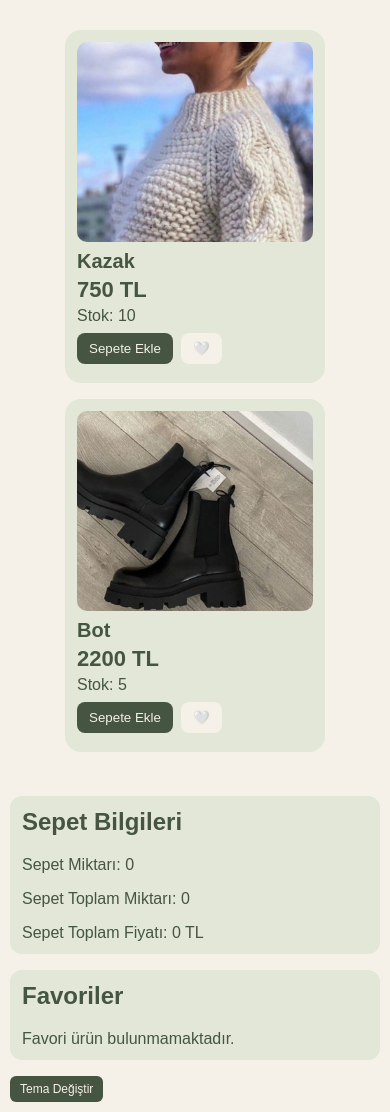
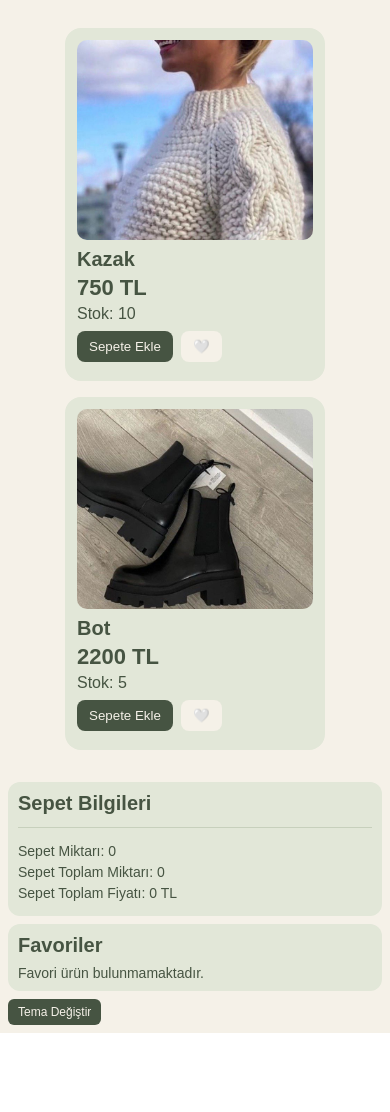
Before and after one commit to ahsenKas/mini-alisveris-sepeti, a React (Vite) app: page / in a window 390 px wide. After the commit the page ends 1033 px from the top, so only its background shows below. Built offline with nearby package versions, Linux system fonts and the light colour scheme.

Commit message:
sepet bildirimleri düzenlendi

```diff
--- a/src/App.css
+++ b/src/App.css
@@ -18,7 +18,7 @@ body {
 .app {
   width: 100%;
   min-height: 100vh;
-  padding: 20px;
+  padding: 12px;
 }
 
 .light-theme {
@@ -35,14 +35,14 @@ body {
   display: flex;
   flex-direction: column;
   align-items: stretch;
-  gap: 16px;
+  gap: 12px;
   width: 100%;
-  margin-top: 24px;
+  margin-top: 16px;
 }
 
 .sepet-bilgileri {
   width: 100%;
-  padding: 20px;
+  padding: 14px;
   border-radius: 12px;
   background-color: #e2e7d8;
   color: #465442;
@@ -54,16 +54,28 @@ body {
 }
 
 .sepet-bilgileri h2 {
-  margin-top: 0;
+  margin: 0 0 12px;
+  font-size: 20px;
 }
 
-.sepet-bilgileri p:last-child {
-  margin-bottom: 0;
+.sepet-toplamlari {
+  margin-top: 12px;
+  padding-top: 10px;
+  border-top: 1px solid #c7d0bc;
+}
+
+.dark-theme .sepet-toplamlari {
+  border-top-color: #53634f;
+}
+
+.sepet-toplamlari p {
+  margin: 5px 0;
+  font-size: 14px;
 }
 
 .favoriler {
   width: 100%;
-  padding: 16px;
+  padding: 12px 14px;
   border-radius: 12px;
   background-color: #e2e7d8;
   color: #465442;
@@ -75,11 +87,13 @@ body {
 }
 
 .favoriler h2 {
-  margin-top: 0;
+  margin: 0 0 8px;
+  font-size: 20px;
 }
 
 .favoriler p {
-  margin-bottom: 0;
+  margin: 5px 0 0;
+  font-size: 14px;
 }
 
 .tema-degistirme {
@@ -105,11 +119,16 @@ body {
 
 @media (max-width: 600px) {
   .app {
-    padding: 10px;
+    padding: 8px;
+  }
+
+  .alt-bolum {
+    gap: 8px;
+    margin-top: 12px;
   }
 
   .sepet-bilgileri,
   .favoriler {
-    padding: 12px;
+    padding: 10px;
   }
 }
--- a/src/App.jsx
+++ b/src/App.jsx
@@ -28,6 +28,10 @@ function App() {
         setFavroriler={setFavroriler}
       />
 
+      <div className="alt-bolum">
+        <div className="sepet-bilgileri">
+          <h2>Sepet Bilgileri</h2>
+
           <Cart
             sepetim={sepet}
             setSepetim={setSepet}
@@ -35,12 +39,11 @@ function App() {
             toplamMiktar={toplamMiktar}
           />
 
-      <div className="alt-bolum">
-        <div className="sepet-bilgileri">
-          <h2>Sepet Bilgileri</h2>
+          <div className="sepet-toplamlari">
             <p>Sepet Miktarı: {sepet.length}</p>
             <p>Sepet Toplam Miktarı: {toplamMiktar}</p>
             <p>Sepet Toplam Fiyatı: {toplamFiyat} TL</p>
+          </div>
         </div>
 
         <div className="favoriler">
--- /dev/null
+++ b/src/Components/CartItem.css
@@ -0,0 +1,80 @@
+.cart-item {
+  box-sizing: border-box;
+  width: 100%;
+  margin: 8px 0;
+  padding: 10px;
+  border-radius: 10px;
+  display: flex;
+  flex-wrap: wrap;
+  align-items: center;
+  gap: 10px;
+}
+
+.light-theme .cart-item {
+  background-color: #d7dfcb;
+  color: #465442;
+}
+
+.dark-theme .cart-item {
+  background-color: #293629;
+  color: #f1ebdd;
+}
+
+.cart-item p {
+  margin: 0;
+}
+
+.cart-item-name {
+  min-width: 70px;
+  font-size: 16px;
+  font-weight: bold;
+}
+
+.cart-item-price,
+.cart-item-quantity,
+.cart-item-total {
+  font-size: 14px;
+}
+
+.cart-item-actions {
+  display: flex;
+  align-items: center;
+  gap: 6px;
+}
+
+.remove-cart-button,
+.quantity-button {
+  border: none;
+  border-radius: 7px;
+  padding: 7px 10px;
+  cursor: pointer;
+  font-size: 12px;
+}
+
+.light-theme .remove-cart-button,
+.light-theme .quantity-button {
+  background-color: #465442;
+  color: #f5f1e8;
+}
+
+.dark-theme .remove-cart-button,
+.dark-theme .quantity-button {
+  background-color: #aab89b;
+  color: #252d25;
+}
+
+.cart-item-notification {
+  width: 100%;
+  font-size: 12px;
+}
+
+@media (max-width: 600px) {
+  .cart-item {
+    gap: 8px;
+    padding: 8px;
+  }
+
+  .cart-item-name {
+    min-width: 100%;
+  }
+}
--- a/src/Components/CartItem.jsx
+++ b/src/Components/CartItem.jsx
@@ -1,27 +1,42 @@
 import { useState } from "react";
+import "./CartItem.css";
 function CartItem({ urun, sepetim, setSepetim }) {
   const [silmeBildirimi, setSilmeBildirimi] = useState("");
   const [urunAzaltma, setUrunAzaltma] = useState("");
   const [urunArttırma, setUrunArttırma] = useState("");
+  const [stok_bildirimi, setStok_bildirimi] = useState("");
+
   const toplam_fiyat = urun.price * urun.quantity;
-  const [stok_bildirimi, setStok_bildirimi] = useState("");
+
   return (
-    <div>
-      <p>{urun.name}</p>
-      <p>{urun.price}</p>
-      <p>{urun.quantity}</p>
+    <div className="cart-item">
+      <p className="cart-item-name">{urun.name}</p>
+      <p className="cart-item-price">{urun.price} TL</p>
+      <p className="cart-item-quantity">Adet: {urun.quantity}</p>
+
+      <div className="cart-item-actions">
         <button
+          className="remove-cart-button"
           onClick={() => {
-          setSepetim(sepetim.filter((eleman) => eleman.id !== urun.id));
             setSilmeBildirimi("Ürün sepetten çıkarıldı.");
-          setTimeout(() => setSilmeBildirimi(""), 3000);
+
+            setTimeout(() => {
+              setSepetim((oncekiSepet) =>
+                oncekiSepet.filter((eleman) => eleman.id !== urun.id),
+              );
+            }, 2000);
           }}
         >
           Ürünü sepetten çıkart
         </button>
+
         <button
+          className="quantity-button"
           onClick={() => {
             if (urun.quantity === 1) {
+              setUrunAzaltma("Ürün sayısı azaltıldı.");
+              setTimeout(() => setUrunAzaltma(""), 2000);
+
               setSepetim(sepetim.filter((eleman) => eleman.id !== urun.id));
             } else {
               setSepetim(
@@ -31,17 +46,17 @@ function CartItem({ urun, sepetim, setSepetim }) {
                     : eleman,
                 ),
               );
-          }
 
               setUrunAzaltma("Ürün sayısı azaltıldı.");
-          setTimeout(() => setUrunAzaltma(""), 3000);
+              setTimeout(() => setUrunAzaltma(""), 2000);
+            }
           }}
         >
           -
         </button>
-      <main></main>
 
         <button
+          className="quantity-button"
           onClick={() => {
             if (urun.quantity < urun.stock) {
               setSepetim(
@@ -61,8 +76,18 @@ function CartItem({ urun, sepetim, setSepetim }) {
         >
           +
         </button>
-      <p>{stok_bildirimi}</p>
-      <p>{toplam_fiyat}</p>
+      </div>
+
+      {silmeBildirimi && (
+        <p className="cart-item-notification">{silmeBildirimi}</p>
+      )}
+      {urunAzaltma && <p className="cart-item-notification">{urunAzaltma}</p>}
+      {urunArttırma && <p className="cart-item-notification">{urunArttırma}</p>}
+      {stok_bildirimi && (
+        <p className="cart-item-notification">{stok_bildirimi}</p>
+      )}
+
+      <p className="cart-item-total">Toplam: {toplam_fiyat} TL</p>
     </div>
   );
 }
```
Lines whose indentation alone changed are shown as unchanged.
